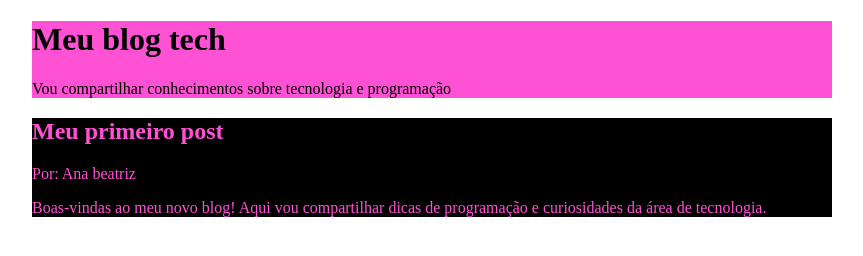
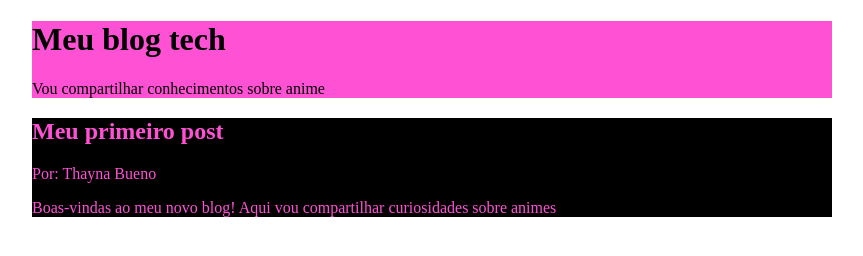
Before and after one commit to thaynafariasbueno-arch/alura, a plain HTML site: page index.html in a window 1280 px wide. Shown: the whole page, without its empty margins (208-1071 px from the left). Drawn offline with Linux system fonts and the light colour scheme.

Commit message:
Update index.html

```diff
--- a/index.html
+++ b/index.html
@@ -29,12 +29,12 @@ main{
 <body>
 <header>
 <h1>Meu blog tech</h1>
-<p1>Vou compartilhar conhecimentos sobre tecnologia e programação</p1>
+<p1>Vou compartilhar conhecimentos sobre anime</p1>
 </header>
 <main>
 <h2>Meu primeiro post</h2>
-<p>Por: Ana beatriz</p>
-<p>Boas-vindas ao meu novo blog! Aqui vou compartilhar dicas de programação e curiosidades da área de tecnologia.</p>
+<p>Por: Thayna Bueno</p>
+<p>Boas-vindas ao meu novo blog! Aqui vou compartilhar curiosidades sobre animes</p>
 </main>
 </body>
 </html>
```
